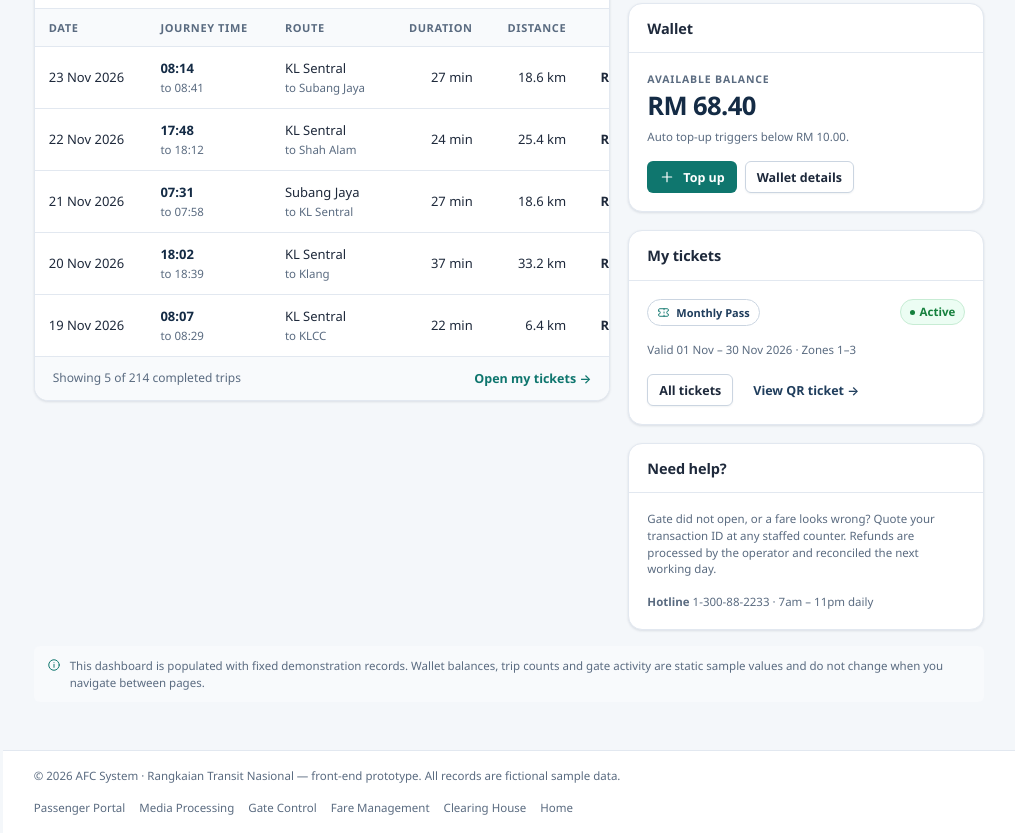
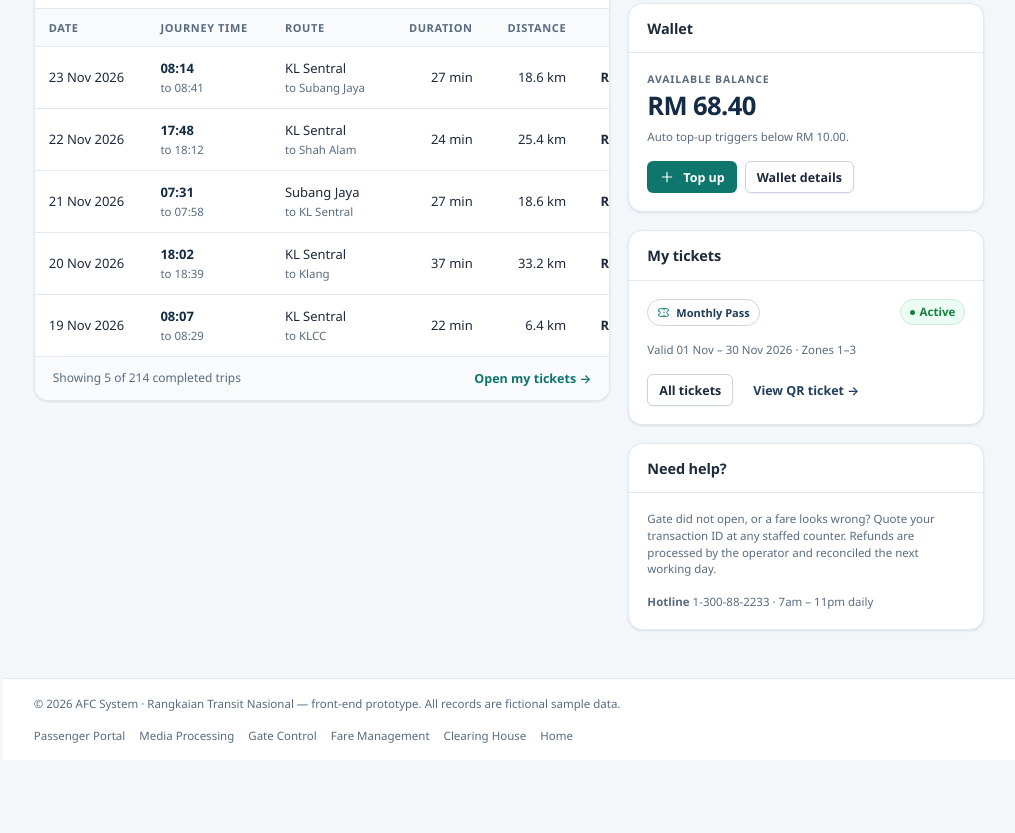
Before and after one commit to aizat40/Source-Code, a plain HTML site: page AFC-System/pages/passenger-dashboard.html in a window 1280 px wide. Shown: the part 1109-1942 px from the top of the page, without its empty margins (265-1280 px from the left). After the commit the page ends 1869 px from the top, so only its background shows below. Drawn offline with Linux system fonts and the light colour scheme.

Commit message:
Update passenger-dashboard.html

```diff
--- a/AFC-System/pages/passenger-dashboard.html
+++ b/AFC-System/pages/passenger-dashboard.html
@@ -128,9 +128,7 @@
   </div>
 </div>
 
-<p class="panel-note mt-2"><svg viewBox="0 0 24 24" fill="none" stroke="currentColor" stroke-width="1.7" stroke-linecap="round" stroke-linejoin="round" aria-hidden="true"><circle cx="12" cy="12" r="9"/><path d="M12 11v5M12 8h.01"/></svg>This dashboard is populated with fixed demonstration
-records. Wallet balances, trip counts and gate activity are static sample values and do not change
-when you navigate between pages.</p>
+
   </main>
   <footer class="footer">
     <span>© 2026 AFC System · Rangkaian Transit Nasional — front-end prototype. All records are fictional sample data.</span>
```
